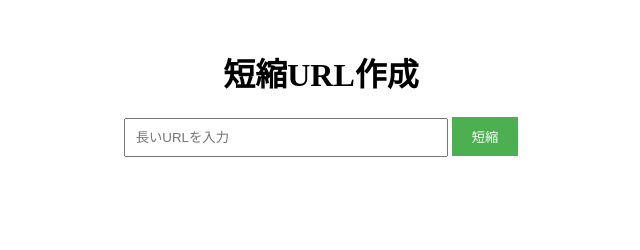
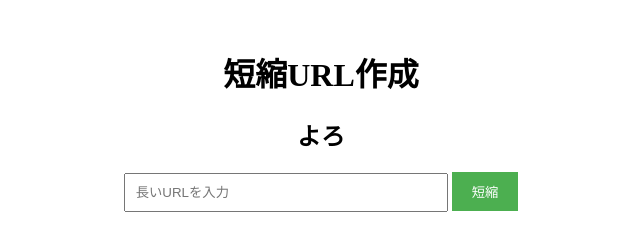
Before and after one commit to Nana-clouding/Short, a plain HTML site: page index.html in a window 1280 px wide. Shown: the whole page, without its empty margins (319-959 px from the left). Drawn offline with Linux system fonts and the light colour scheme.

Commit message:
Update index.html

```diff
--- a/index.html
+++ b/index.html
@@ -7,6 +7,7 @@
 <body>
   <div class="container">
     <h1>短縮URL作成</h1>
+    <h2>よろ</h2>
     <form id="urlForm">
       <input type="text" id="longUrl" placeholder="長いURLを入力">
       <button type="submit">短縮</button>
```
